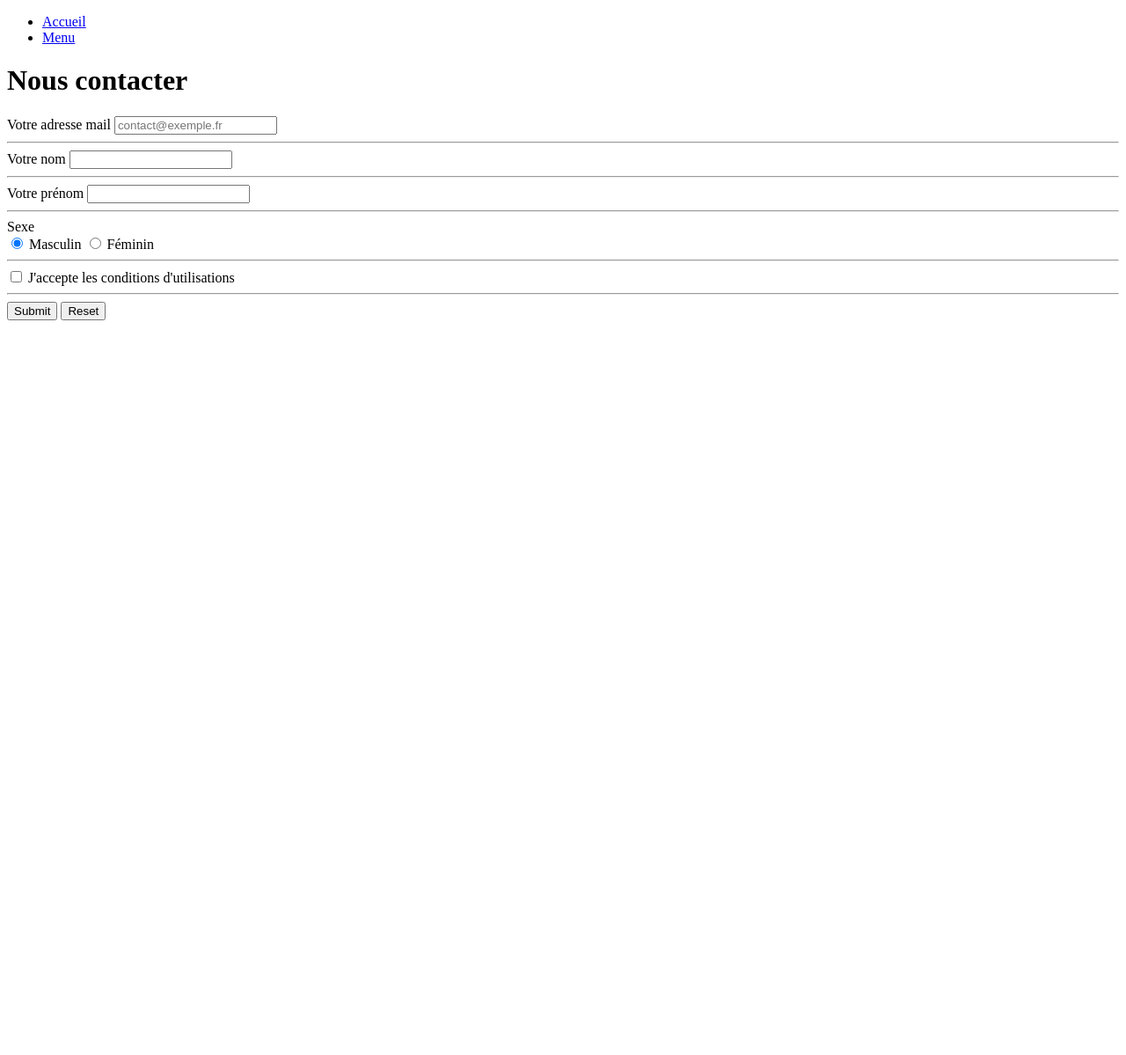
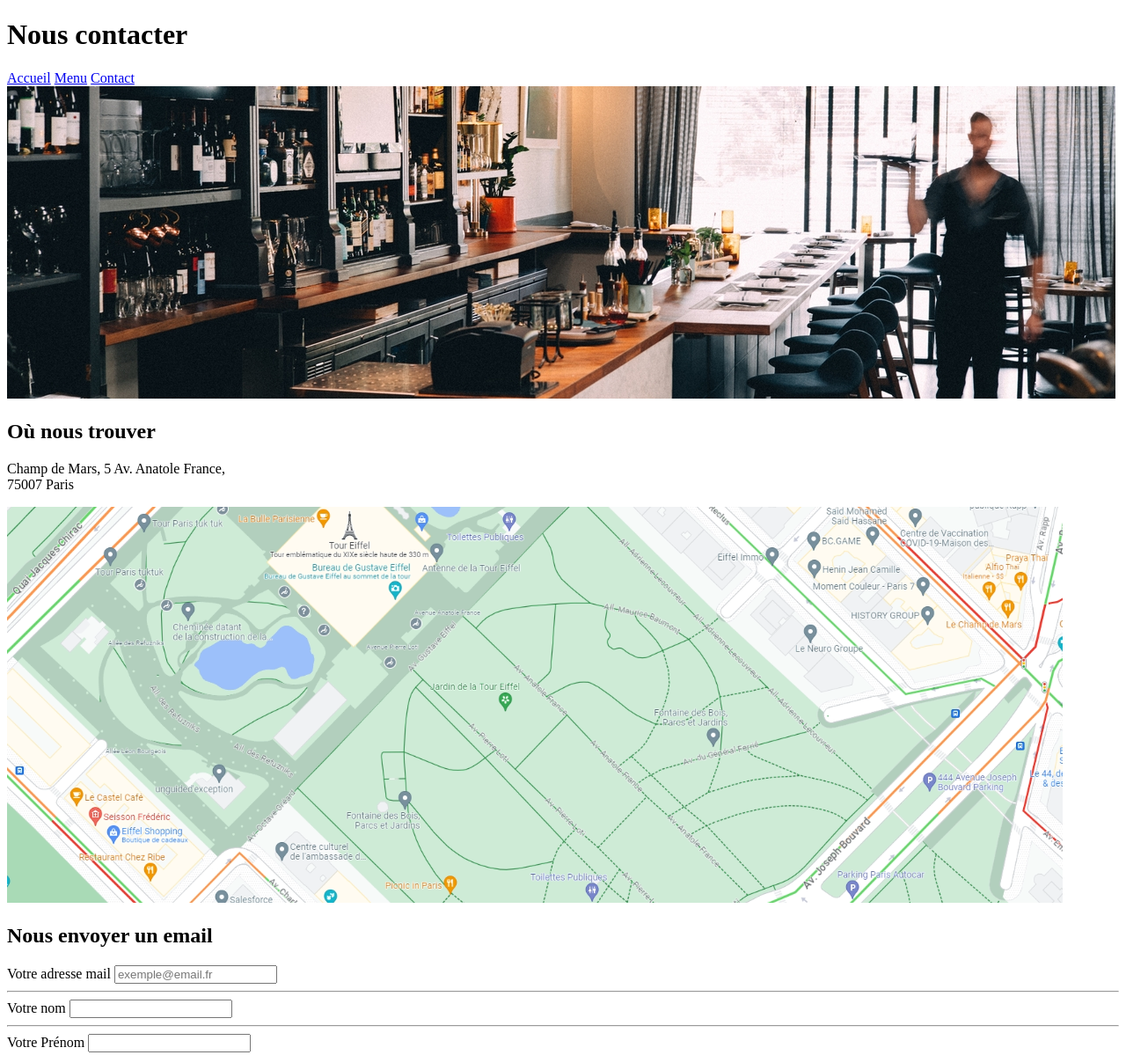
Before and after one commit to Maugan-frnr/Site-Restaurant---Grafikart, a plain HTML site: page Site restaurant - LeGuchill(Grafikart)/contact.html in a window 1280 px wide. Shown: the top 1199 px of the page at 88% size. Before the commit the page ends 800 px from the top, so only its background shows below. Drawn offline with Linux system fonts and the light colour scheme.

Commit message:
Add files via upload

```diff
--- a/Site restaurant - LeGuchill(Grafikart)/contact.html
+++ b/Site restaurant - LeGuchill(Grafikart)/contact.html
@@ -2,55 +2,57 @@
 <html lang="fr">
 <head>
     <meta charset="UTF-8">
-    <meta name="description" content="Le restaurant ......">
-    <title>Restaurant - LeGuchill</title>
+    <meta name="viewport" content="width=device-width, initial-scale=1.0">
+    <title>Contact - Restaurant LeGuchill</title>
+    <meta name="description" content="Restaurant Gastronomique à de pas de là tour Eiffel">
 </head>
+<body>
+    <header>
+        <h1>Nous contacter</h1>
+        <nav>
+            <a href="index.html" title="Accueil">Accueil</a>
+            <a href="menu.html" title="Voir le Menu">Menu</a>
+            <a href="contact.html" title="Nous contacter">Contact</a>
+        </nav>
+        <img src="Images du site/Bannière restaurant LeGuchill accueil.jpg" alt="Bannière Restaurant LeGuchill" width="1260" height="355">
+        <!--Pour une raison que j'ignore, google m'interdit l'accès direct à Google Map. J'ai donc insérer une image à la place en attendant de trouver la solution à ce problème!-->
+    </header>
+    <section>
+        <h2> Où nous trouver</h2>
+        <p>
+            Champ de Mars, 5 Av. Anatole France, <br>
+            75007 Paris
+        </p>
+        <img src="Images du site/PlanMap.png">
 
-<body>
-
-    <nav>
-        <ul>
-            <li> <a href="index.html">Accueil</a></li>
-            <li> <a href="menu.html">Menu</a></li>
-        </ul>
-    </nav>
-    <h1>Nous contacter</h1>
-    <form action="contact.html">
+            <h2> Nous envoyer un email </h2>
+            <form action="contact.html"></form>
         <div>
-            <label for="email"> Votre adresse mail</label>
-            <input type="email" name=email id="email" placeholder="contact@exemple.fr" required>
+            <label for="email"> Votre adresse mail </label>
+            <input type="email" required id="email" name="email" placeholder="exemple@email.fr">
         </div>
         <hr>
         <div>
-            <label for="Nom"> Votre nom</label>
-            <input type="" name="Nom" id="Nom" required>
+            <label for="first name"> Votre nom </label>
+            <input type="text" required id="firstname" name="firstname">
         </div>
         <hr>
         <div>
-            <label for="Prenom">Votre prénom</label>
-            <input type="text" name="Prenom" id="Prenom" required>
+            <label for="lastname"> Votre Prénom </label>
+            <input type="text" required id="lastname" name="lastname">
         </div>
         <hr>
         <div>
-            <label>Sexe</label>
-            <div>
-                <input type="radio" name="Sexe" id="Masculin" checked>
-                <label for="Masculin">Masculin</label>
-                <input type="radio" name="Sexe" id="Feminin">
-                <label for="Feminin">Féminin</label>
-            </div>
+            <label for="message"> Votre message </label>
+            <textarea required id="message" name="message"></textarea>
         </div>
         <hr>
-            <div>
-                <label><input type="checkbox" name="cgu" required> J'accepte les conditions d'utilisations</label>
-            </div>
-            <hr>
-            <input type="submit">
-            <input type="reset" name="Annuler">
-
-    </form>
 
 
+    </section>
 
-
+    <footer>
+        <address> Champ de Mars, 5 Av. Anatole France, 75007 Paris </address>
+    </footer>
 </body>
+</html>
```
Also changed, not shown: Site restaurant - LeGuchill(Grafikart)/Images du site/PlanMap.png (added).
